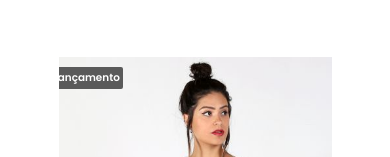
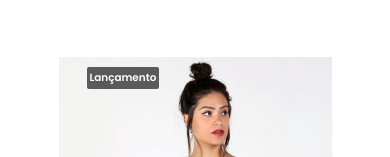
Before and after one commit to Kauavillan/Desafio-Wx3, a plain HTML site: page index.html in a window 390 px wide. Shown: the part 430-587 px from the top of the page. Drawn offline with nearby package versions, Linux system fonts and the light colour scheme; a web font is replaced by a local one.

Commit message:
Ajuste produto tag

```diff
--- a/styles/products.css
+++ b/styles/products.css
@@ -208,3 +208,8 @@
     justify-content: center;
   }
 }
+@media screen and (max-width: 400px) {
+  .img-container .tag {
+    margin: 10px 0 0 15%;
+  }
+}
```
